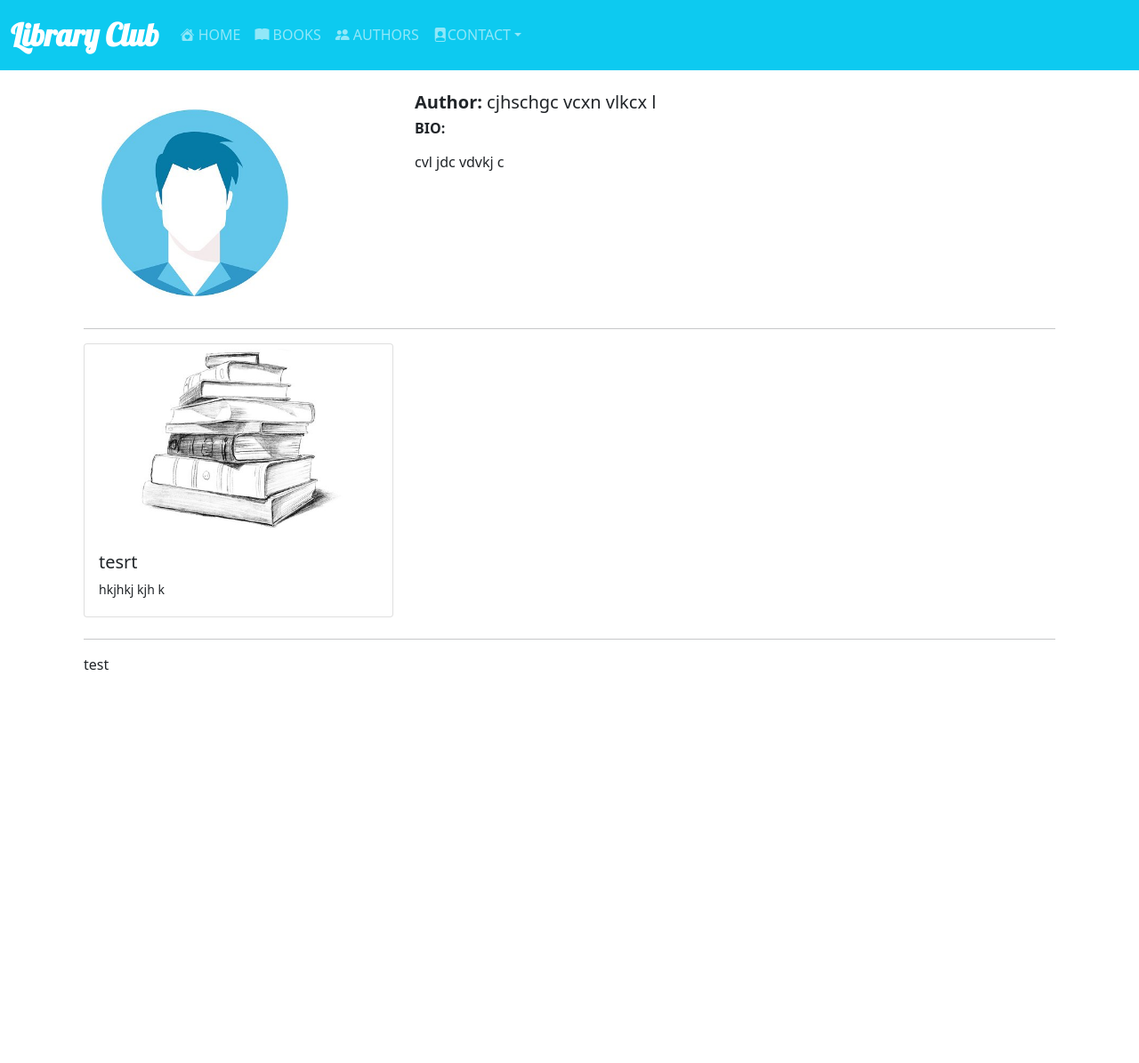
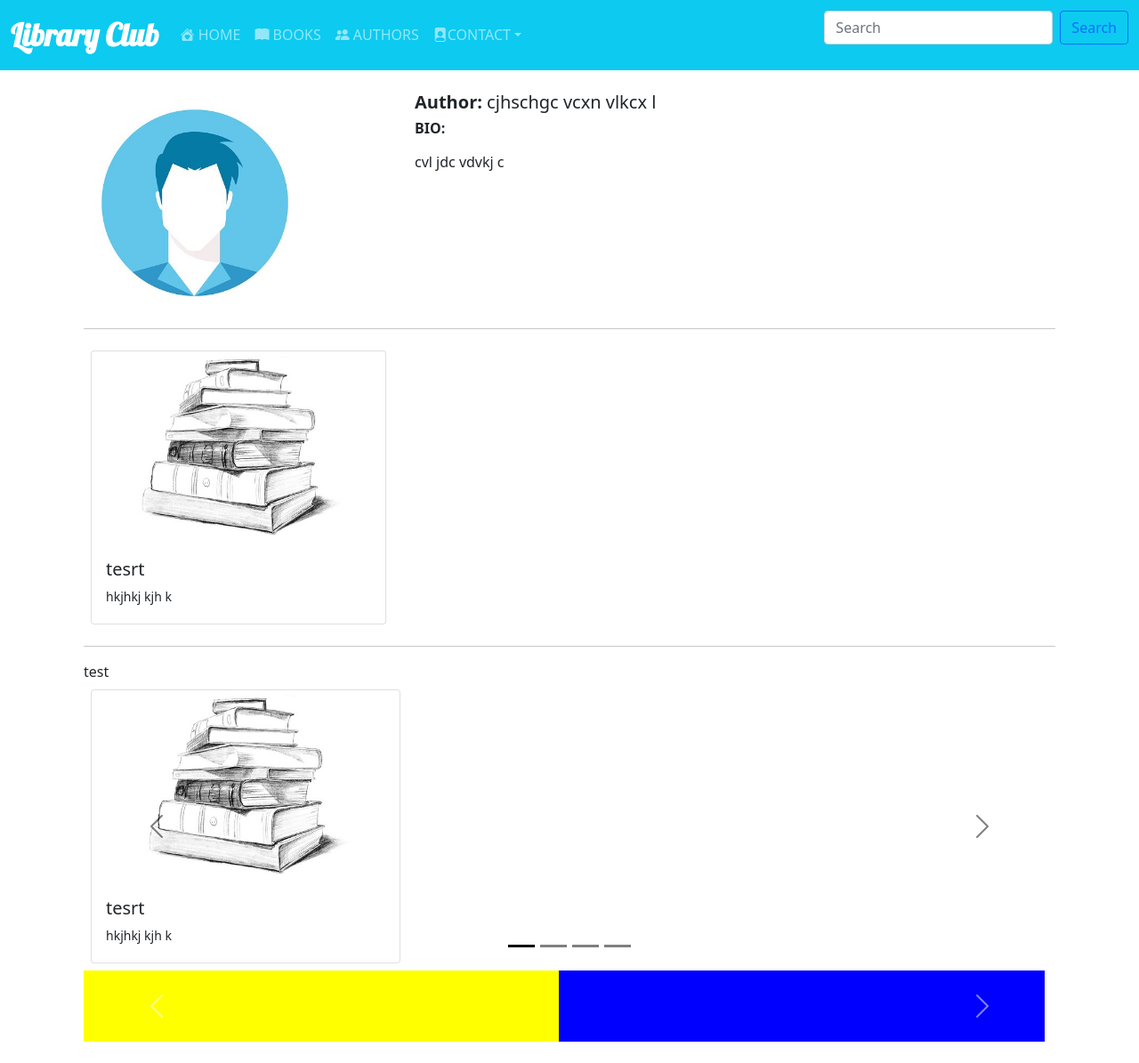
Before and after one commit to NatalykaKavalchuk/library_club, a Django app: a page that uses library_catalog/templates/mymenu.html in a window 1280 px wide. Shown: the whole page at 89% size. Before the commit the page ends 753 px from the top, so only its background shows below. Run offline with Django 4.2, Linux system fonts and the light colour scheme; data comes from the database, SQL or seed files in the repository; both versions use the stored data as it was after the commit; some libraries are stand-ins or nearby versions.

Commit message:
Add Search

```diff
--- a/library_catalog/templates/author_details.html
+++ b/library_catalog/templates/author_details.html
@@ -1,4 +1,12 @@
 <style>
+.cards-wrapper{
+    display: flex;
+}
+.card{
+    margin: 0.5em;
+}
+
+
 
 
 </style>
@@ -7,7 +15,7 @@
 {% extends "base.html" %}
 
 {% block title %}
-Detail about book
+Detail about {{author}}
 {% endblock %}
 
 
@@ -50,6 +58,88 @@ Detail about book
         <hr>
         test
 
+
+        <div id="carouselExampleDark" class="carousel carousel-dark slide" data-bs-ride="carousel">
+            <div class="carousel-indicators">
+                <button type="button" data-bs-target="#carouselExampleDark" data-bs-slide-to="0" class="active"
+                        aria-current="true" aria-label="Slide 1"></button>
+                <button type="button" data-bs-target="#carouselExampleDark" data-bs-slide-to="1"
+                        aria-label="Slide 2"></button>
+                <button type="button" data-bs-target="#carouselExampleDark" data-bs-slide-to="2"
+                        aria-label="Slide 3"></button>
+                <button type="button" data-bs-target="#carouselExampleDark" data-bs-slide-to="3"
+                        aria-label="Slide 3"></button>
+            </div>
+            <div class="carousel-inner">
+                <div class="carousel-item active">
+                    <div class="cards-wrapper">
+                        {% for book in author.books.all %}
+                        <div class="col-md-4">
+                            <div class="card">
+                                <img class="rounded mx-auto" width="250" src="{{ book.poster.url }}" alt="{{ book }}">
+                                <div class="card-body">
+                                    <h5 class="card-title">{{ book }}</h5>
+                                    <p class="card-text small mb-1">{{ book.description|truncatewords:10 }}</p>
+                                </div>
+                            </div>
+                        </div>
+                        {% endfor %}
+                    </div>
+                </div>
+                <div class="carousel-item">
+
+                    {% for book in author.books.all %}
+                    <div class="col-md-4">
+                        <div class="card mb-2">
+                            <img class="rounded mx-auto" width="250" src="{{ book.poster.url }}" alt="{{ book }}">
+                            <div class="card-body">
+                                <h5 class="card-title">{{ book }}</h5>
+                                <p class="card-text small mb-1">{{ book.description|truncatewords:10 }}</p>
+                            </div>
+                        </div>
+                    </div>
+                    {% endfor %}
+                </div>
+
+            </div>
+            <button class="carousel-control-prev" type="button" data-bs-target="#carouselExampleDark"
+                    data-bs-slide="prev">
+                <span class="carousel-control-prev-icon" aria-hidden="true"></span>
+                <span class="visually-hidden">Предыдущий</span>
+            </button>
+            <button class="carousel-control-next" type="button" data-bs-target="#carouselExampleDark"
+                    data-bs-slide="next">
+                <span class="carousel-control-next-icon" aria-hidden="true"></span>
+                <span class="visually-hidden">Следующий</span>
+            </button>
+        </div>
+
+
+        <div id="carouselExample" class="carousel slide">
+            <div class="carousel-inner">
+                <div class="carousel-item active ">
+                    <div class="col-12 row">
+                        <div class="col-6" style="background-color: yellow; height: 10vh;"></div>
+                        <div class="col-6 " style="background-color: blue; height: 10vh;"></div>
+                    </div>
+                </div>
+                <div class="carousel-item">
+                    <div class="col-12 row">
+                        <div class="col-6" style="background-color: red; height: 10vh;"></div>
+                        <div class="col-6 " style="background-color: green; height: 10vh;"></div>
+                    </div>
+                </div>
+
+            </div>
+            <button class="carousel-control-prev" type="button" data-bs-target="#carouselExample" data-bs-slide="prev">
+                <span class="carousel-control-prev-icon" aria-hidden="true"></span>
+                <span class="visually-hidden">Previous</span>
+            </button>
+            <button class="carousel-control-next" type="button" data-bs-target="#carouselExample" data-bs-slide="next">
+                <span class="carousel-control-next-icon" aria-hidden="true"></span>
+                <span class="visually-hidden">Next</span>
+            </button>
+        </div>
 
 
         <!--        <section class="pt-5 pb-5">-->
--- a/library_catalog/templates/mymenu.html
+++ b/library_catalog/templates/mymenu.html
@@ -6,13 +6,6 @@
     font-weight: 700;
     font-size: 35px;
 }
-
-
-
-
-
-
-
 
 
 
@@ -54,11 +47,20 @@
                             <i class="bi bi-linkedin"></i> Linkedin</a></li>
                         <li><a class="dropdown-item" href="https://github.com/NatalykaKavalchuk" target="_blank"><i
                                 class="bi bi-github"></i> GitHub</a></li>
-                        <li><a class="dropdown-item" href="#">A third link</a></li>
+                        <!--                        <li><a class="dropdown-item" href="#">A third link</a></li>-->
                     </ul>
                 </li>
             </ul>
 
         </div>
+
+        <form class="d-inline-flex" method=POST action="{% url 'library_catalog:search' %}">
+
+            {% csrf_token %}
+
+            <input class="form-control me-2" type="search" placeholder="Search" aria-label="Search" name="searched">
+            <button class="btn btn-outline-primary" type="submit">Search</button>
+        </form>
     </div>
+
 </nav>
--- a/library_catalog/urls.py
+++ b/library_catalog/urls.py
@@ -6,6 +6,8 @@ app_name = 'library_catalog'
 urlpatterns = [
     path('', library_catalog.views.home_page, name='home_page'),
     path('test/', library_catalog.views.test, name='test'),
+    path('search/', library_catalog.views.search, name='search'),
+
     # ___BOOK___
     path('books/', library_catalog.views.list_books, name='books'),
     path('books/<slug:slug>', library_catalog.views.book_details, name='book_details'),
@@ -18,4 +20,5 @@ urlpatterns = [
     path('authors/<slug:slug>', library_catalog.views.author_details, name='author_details'),
     path('authors/add/author', library_catalog.views.add_author, name='add_author'),
 
+
 ]
--- a/library_catalog/views.py
+++ b/library_catalog/views.py
@@ -12,6 +12,17 @@ def home_page(request):
 
 def test(request):
     return render(request, 'test.html')
+
+
+def search(request):
+    if request.method == "POST":
+        searched = request.POST['searched']
+        search_obj = Book.objects.filter(title__contains=searched)
+
+        return render(request, 'search_authors.html', {'searched': searched, 'search_obj': search_obj})
+    else:
+        return render(request, 'search_authors.html')
+
 
 
 # ___BOOK___
--- a/library_club/urls.py
+++ b/library_club/urls.py
@@ -21,6 +21,7 @@ from django.urls import path, include
 urlpatterns = [
     path("admin/", admin.site.urls),
     path('', include('library_catalog.urls'))
+
 ]
 
 if settings.DEBUG:
```
Also changed, not shown: library_catalog/templates/search_authors.html (added, +27 -0 lines), db.sqlite3. Lines whose indentation alone changed are shown as unchanged.
